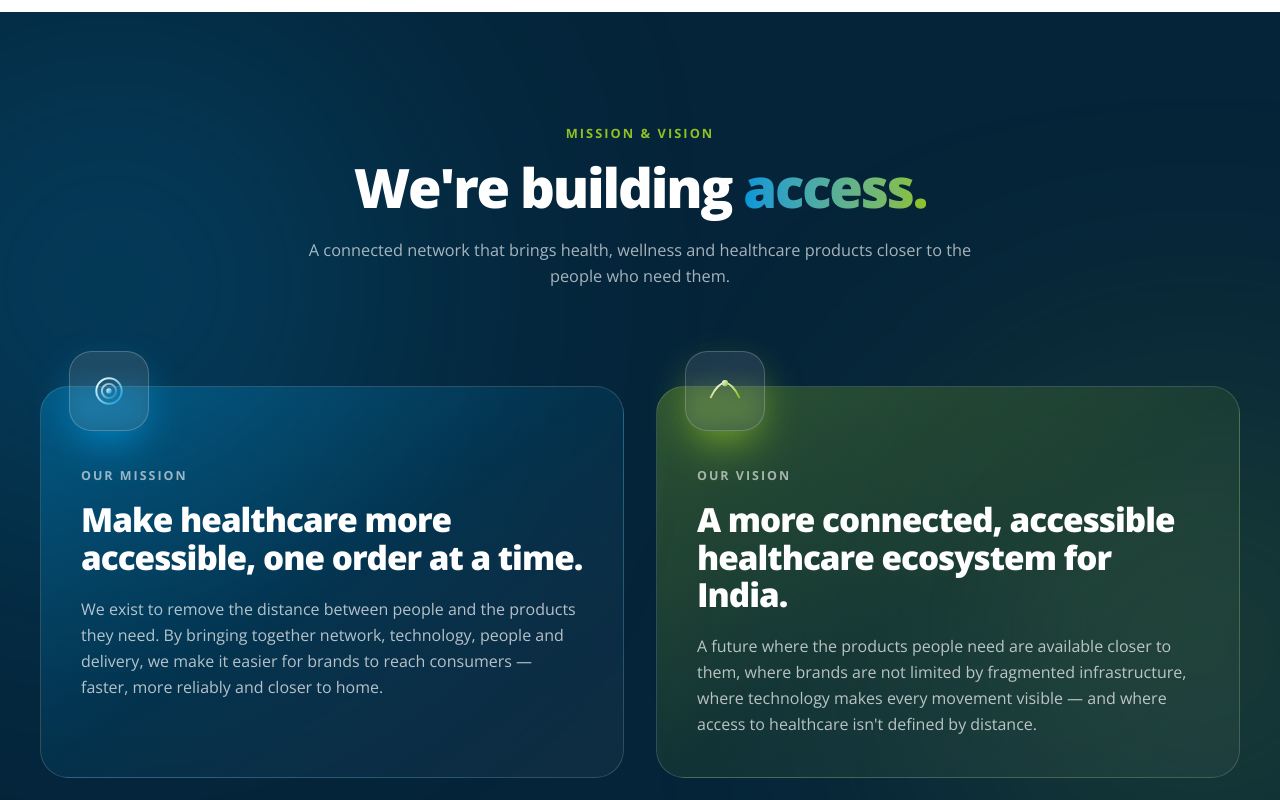
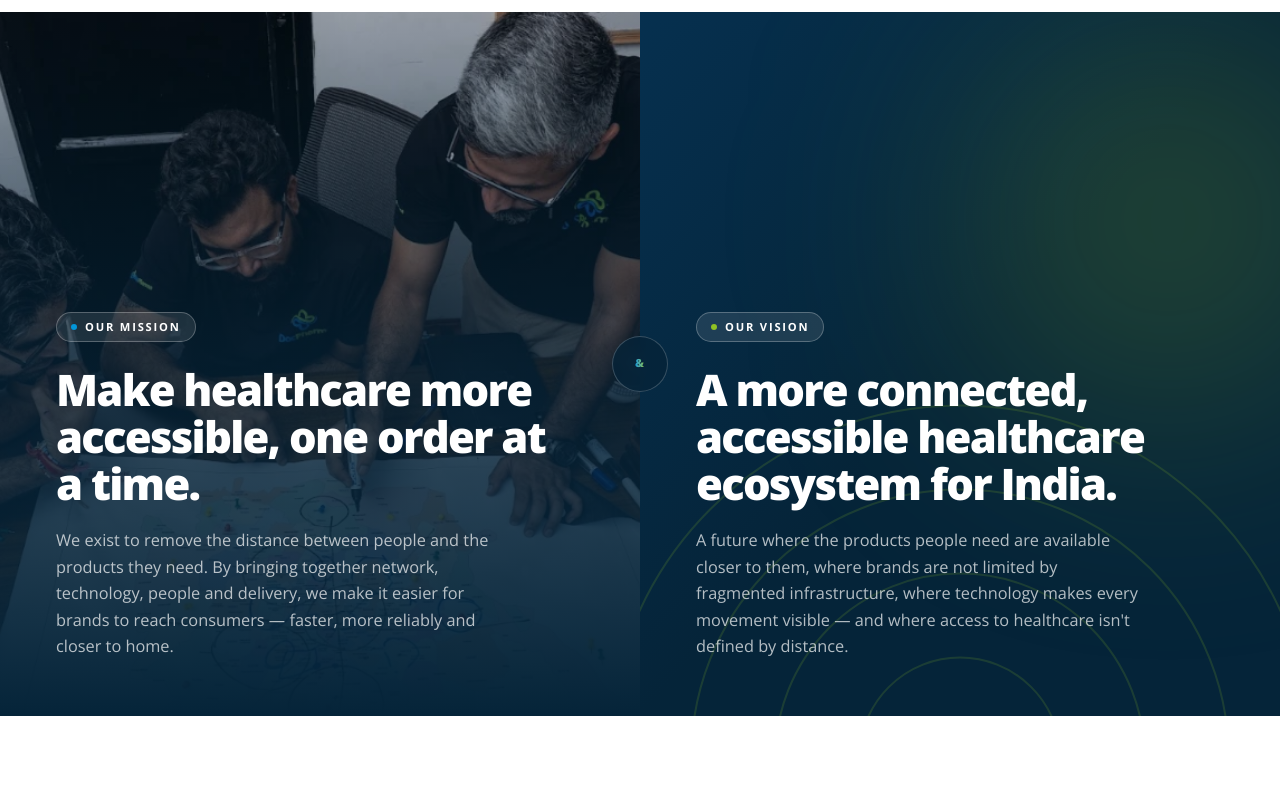
Before and after one commit to AryanF2025/NewDocPharmacWebsite, a React (Vite) app: page /about in a window 1280 px wide. Shown: the part 4060-4860 px from the top of the page. Built offline with nearby package versions, Linux system fonts and the light colour scheme.

Commit message:
Rebuild mission and vision as a full-bleed split screen
The real darkstore photograph carries the mission on the left, a deep navy
field carries the vision on the right. No cards; the photo drifts as the
section passes.

```diff
--- a/src/pages/About.jsx
+++ b/src/pages/About.jsx
@@ -15,6 +15,9 @@ import { COMPLIANCE, ComplianceIcon } from "@/components/experience/compliance";
 import { LogoImg } from "@/components/ui/LogoImg";
 import { usePageMeta } from "@/hooks/usePageMeta";
 import { ABOUT_HERO, VALUES, MISSION, VISION, LEADERSHIP, INVESTORS, JOIN_TEAM } from "@/data/about";
+import valueConnected from "@/assets/images/value-connected.webp";
+
+const MISSION_IMAGE = valueConnected;
 
 const HERO_STATS = [
   [50, "+", "Licensed darkstores"],
@@ -220,94 +223,75 @@ function ValuesScroll() {
 
 /* ------------------------------------------------------ mission & vision --- */
 
-/** The floating emblem that overhangs each card, lit in the card's colour. */
-function CardEmblem({ kind }) {
-  const tint = kind === "mission" ? "#0296D9" : "#8FC124";
-  return (
-    <span
-      aria-hidden
-      className="pointer-events-none absolute -top-9 left-7 grid h-20 w-20 place-items-center rounded-[1.4rem] border border-white/20 bg-white/10 backdrop-blur-md transition-transform duration-700 ease-[cubic-bezier(.22,1,.36,1)] group-hover:-translate-y-1.5"
-      style={{ boxShadow: `0 18px 45px -12px ${tint}` }}
-    >
-      <svg width="38" height="38" viewBox="0 0 48 48" fill="none" aria-hidden>
-        <defs>
-          <linearGradient id={`emblem-${kind}`} x1="0" y1="0" x2="1" y2="1">
-            <stop offset="0%" stopColor="#ffffff" />
-            <stop offset="100%" stopColor={tint} />
-          </linearGradient>
-        </defs>
-        {kind === "mission" ? (
-          <>
-            {/* A target: everything aimed at one thing — access. */}
-            <circle cx="24" cy="24" r="16" stroke={`url(#emblem-${kind})`} strokeWidth="2.5" />
-            <circle cx="24" cy="24" r="9" stroke={`url(#emblem-${kind})`} strokeWidth="2.5" opacity="0.75" />
-            <circle cx="24" cy="24" r="3.4" fill={`url(#emblem-${kind})`} />
-          </>
-        ) : (
-          <>
-            {/* A horizon with a rising route — where we're headed. */}
-            <path d="M6 32c6-12 12-18 18-18s12 6 18 18" stroke={`url(#emblem-${kind})`} strokeWidth="2.5" strokeLinecap="round" />
-            <path d="M6 38h36" stroke={`url(#emblem-${kind})`} strokeWidth="2.5" strokeLinecap="round" opacity="0.5" />
-            <circle cx="24" cy="14" r="4" fill={`url(#emblem-${kind})`} />
-          </>
-        )}
-      </svg>
-    </span>
-  );
-}
-
 /**
- * Mission and vision as two lit cards on a dark field: a centred statement,
- * then a card each, with the emblem overhanging the top edge.
+ * Mission and vision as one full-bleed split screen: the real darkstore on the
+ * left carrying the mission, a deep navy field on the right carrying the
+ * vision. No cards — the photograph and the type do the work. The photo drifts
+ * slowly as the section passes, so the two halves feel alive without motion
+ * competing with the copy.
  */
 function MissionVision() {
-  const cards = [
-    { ...MISSION, kind: "mission" },
-    { ...VISION, kind: "vision" },
-  ];
+  const ref = useRef(null);
+  const { scrollYProgress } = useScroll({ target: ref, offset: ["start end", "end start"] });
+  const photoY = useTransform(scrollYProgress, [0, 1], ["-6%", "6%"]);
 
   return (
-    <section id="mission" className="relative scroll-mt-24 overflow-hidden bg-jet py-20 text-white md:py-28">
-      <div aria-hidden className="pointer-events-none absolute inset-0">
-        <div className="absolute -left-40 top-0 h-[34rem] w-[34rem] rounded-full bg-brand-blue/25 blur-[140px]" />
-        <div className="absolute -right-40 bottom-0 h-[30rem] w-[30rem] rounded-full bg-brand-green/20 blur-[140px]" />
+    <section id="mission" ref={ref} className="relative scroll-mt-24 bg-jet text-white">
+      <div className="grid lg:grid-cols-2">
+        {/* ------------------------------------------------ mission --- */}
+        <div className="relative flex min-h-[32rem] flex-col justify-end overflow-hidden p-8 md:p-14 lg:min-h-[44rem]">
+          <motion.img
+            src={MISSION_IMAGE}
+            alt="Inside a DocPharma darkstore"
+            style={{ y: photoY }}
+            className="absolute inset-x-0 -top-[6%] h-[112%] w-full object-cover"
+          />
+          <div className="absolute inset-0 bg-gradient-to-t from-jet via-jet/75 to-jet/25" />
+
+          <Reveal from="up" className="relative">
+            <span className="inline-flex items-center gap-2 rounded-full border border-white/25 bg-white/10 px-3.5 py-1.5 text-[0.7rem] font-bold uppercase tracking-[0.16em] backdrop-blur">
+              <span className="h-1.5 w-1.5 rounded-full bg-brand-blue" />
+              {MISSION.label}
+            </span>
+            <h2 className="mt-6 max-w-lg text-[clamp(1.9rem,3.4vw,3rem)] font-extrabold leading-[1.08] tracking-[-0.04em]">
+              {MISSION.title}
+            </h2>
+            <p className="mt-5 max-w-md text-[1.02rem] leading-relaxed text-white/70">{MISSION.body}</p>
+          </Reveal>
+        </div>
+
+        {/* ------------------------------------------------- vision --- */}
+        <div className="relative flex min-h-[32rem] flex-col justify-end overflow-hidden bg-gradient-to-br from-[#06304f] via-jet to-jet p-8 md:p-14 lg:min-h-[44rem]">
+          <div aria-hidden className="pointer-events-none absolute inset-0">
+            <div className="absolute -right-24 top-0 h-[26rem] w-[26rem] rounded-full bg-brand-green/20 blur-[120px]" />
+            {/* A faint horizon of rings — the network reaching outward. */}
+            <svg className="absolute -bottom-40 left-1/2 h-[42rem] w-[42rem] -translate-x-1/2 opacity-[0.16]" viewBox="0 0 400 400" fill="none" aria-hidden>
+              {[60, 110, 160, 210].map((r) => (
+                <circle key={r} cx="200" cy="330" r={r} stroke="#8FC124" strokeWidth="1.2" />
+              ))}
+            </svg>
+          </div>
+
+          <Reveal from="up" className="relative">
+            <span className="inline-flex items-center gap-2 rounded-full border border-white/25 bg-white/10 px-3.5 py-1.5 text-[0.7rem] font-bold uppercase tracking-[0.16em] backdrop-blur">
+              <span className="h-1.5 w-1.5 rounded-full bg-brand-green" />
+              {VISION.label}
+            </span>
+            <h2 className="mt-6 max-w-lg text-[clamp(1.9rem,3.4vw,3rem)] font-extrabold leading-[1.08] tracking-[-0.04em]">
+              {VISION.title}
+            </h2>
+            <p className="mt-5 max-w-md text-[1.02rem] leading-relaxed text-white/70">{VISION.body}</p>
+          </Reveal>
+        </div>
       </div>
 
-      <div className="relative mx-auto max-w-[84rem] px-5 md:px-10">
-        <Reveal from="up" className="text-center">
-          <p className="text-[0.8rem] font-bold uppercase tracking-[0.16em] text-brand-green">Mission &amp; Vision</p>
-          {/* Our own line, from the values: the one thing both mission and vision are about. */}
-          <h2 className="mx-auto mt-4 max-w-3xl text-[clamp(2rem,4.4vw,3.4rem)] font-extrabold leading-[1.06] tracking-[-0.04em]">
-            We&apos;re building{" "}
-            <span className="bg-gradient-to-r from-brand-blue to-brand-green bg-clip-text text-transparent">access.</span>
-          </h2>
-          <p className="mx-auto mt-5 max-w-2xl text-[1.02rem] leading-relaxed text-white/65">
-            A connected network that brings health, wellness and healthcare products closer to the people who need them.
-          </p>
-        </Reveal>
-
-        <div className="mt-24 grid gap-6 md:grid-cols-2 md:gap-8">
-          {cards.map((card, i) => (
-            <Reveal key={card.label} from={i === 0 ? "left" : "right"}>
-              <article
-                className={clsx(
-                  "group relative h-full rounded-[1.75rem] border border-white/15 p-8 pt-16 transition-transform duration-700 ease-[cubic-bezier(.22,1,.36,1)] hover:-translate-y-1 md:p-10 md:pt-20",
-                  card.kind === "mission"
-                    ? "bg-gradient-to-br from-brand-blue/35 via-brand-blue/10 to-white/[0.04]"
-                    : "bg-gradient-to-br from-brand-green/30 via-brand-green/10 to-white/[0.04]"
-                )}
-              >
-                <CardEmblem kind={card.kind} />
-                <p className="text-[0.78rem] font-bold uppercase tracking-[0.16em] text-white/60">{card.label}</p>
-                <h3 className="mt-4 text-[clamp(1.4rem,2.6vw,2.1rem)] font-extrabold leading-[1.12] tracking-[-0.03em]">
-                  {card.title}
-                </h3>
-                <p className="mt-5 text-[1rem] leading-relaxed text-white/70">{card.body}</p>
-              </article>
-            </Reveal>
-          ))}
-        </div>
-      </div>
+      {/* The seam between the two halves, marked once. */}
+      <span
+        aria-hidden
+        className="pointer-events-none absolute left-1/2 top-1/2 hidden h-14 w-14 -translate-x-1/2 -translate-y-1/2 items-center justify-center rounded-full border border-white/20 bg-jet/80 text-[0.7rem] font-extrabold uppercase tracking-[0.1em] backdrop-blur lg:flex"
+      >
+        <span className="bg-gradient-to-r from-brand-blue to-brand-green bg-clip-text text-transparent">&amp;</span>
+      </span>
     </section>
   );
 }
```
